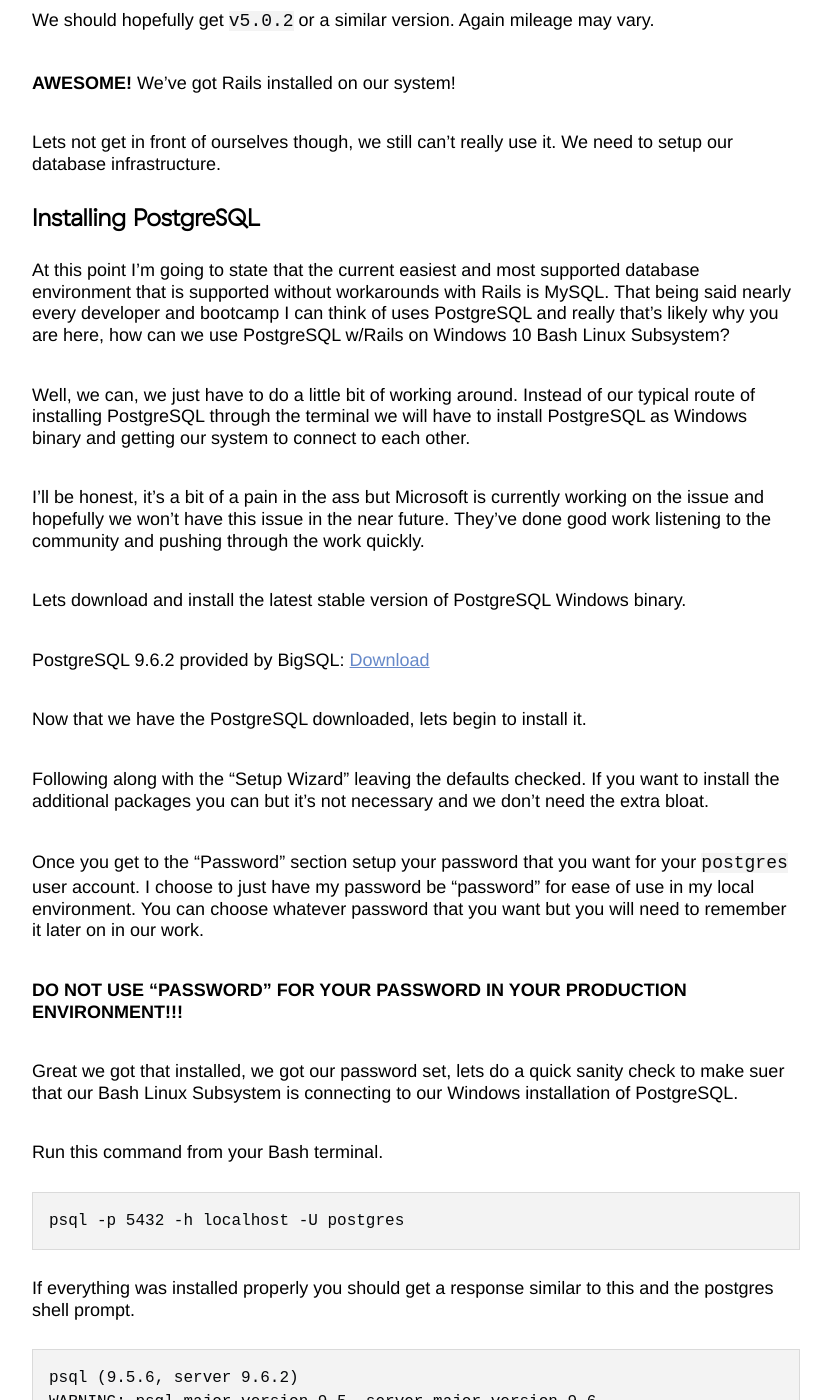
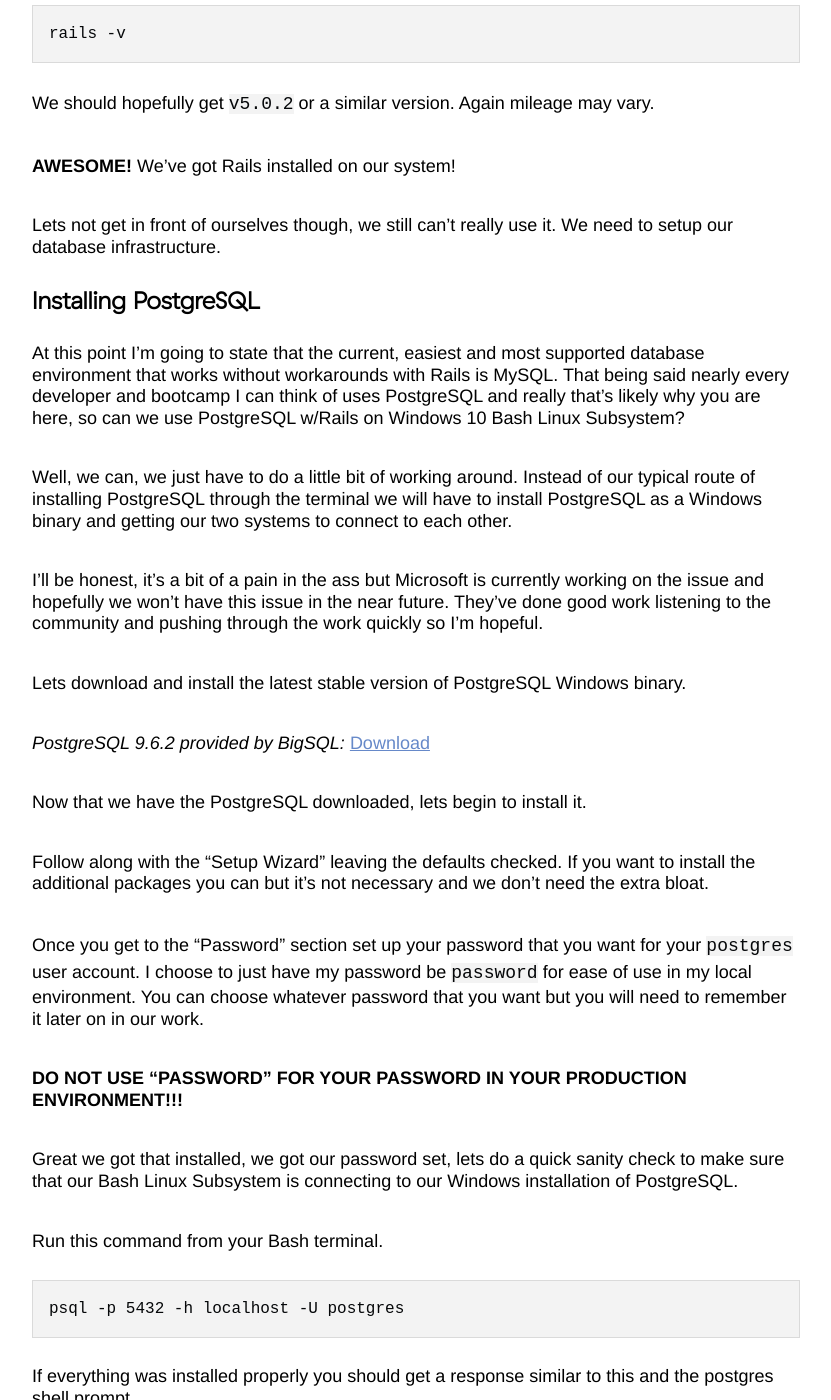
Before and after one commit to colinrubbert/colinrubbert.github.io, a Jekyll site: the page built from _posts/2017-03-28-installing-ruby-on-rails-in-windows-10-with-bash-and-postgresql.md, in a window 1280 px wide and 1400 px high, scrolled down 4189 px. Shown: the whole window, without its empty margins (224-1055 px from the left). Built offline with Jekyll 4.4.1, drawn with Linux system fonts in a browser that asks for light colours; comment, search, counter and statistics services are not loaded; some of the changed text lies outside the part shown.

Commit message:
update installing ruby on rails posting

````diff
--- a/_posts/2017-03-28-installing-ruby-on-rails-in-windows-10-with-bash-and-postgresql.md
+++ b/_posts/2017-03-28-installing-ruby-on-rails-in-windows-10-with-bash-and-postgresql.md
@@ -21,9 +23,13 @@
 sudo apt-get install git-core curl zlib1g-dev build-essential libssl-dev libreadline-dev libyaml-dev libsqlite3-dev sqlite3 libxml2-dev libxslt1-dev libcurl4-openssl-dev python-software-properties libffi-dev postgresql-client-common postgresql-client libpq-dev
 ```
 
-The terminal will likely prompt you to make sure that it's okay to install a specific package, just type `Y` and hit `Enter`. ` After this operation, 6,082 kB of additional disk space will be used. Do you want to continue? [Y/n] Y`
+The terminal will likely prompt you to make sure that it's okay to install a specific package, just type `Y` and hit `Enter`.
 
-That should cover all of the prerequisites that we will need to be installed to continue on with the process. The pre-reqs are required to get Ruby installed and PostgreSQL (which we will be going over a little bit later).
+```bash
+After this operation, 6,082 kB of additional disk space will be used. Do you want to continue? [Y/n] Y
+```
+
+That should cover all of the pre-requisites that we will need to be installed to continue on with the process. The pre-reqs are required to get Ruby installed and PostgreSQL (which we will be going over a little bit later).
 
 ## Installing Ruby
 
@@ -146,25 +152,26 @@
 
 ## Installing PostgreSQL
 
-At this point I'm going to state that the current easiest and most supported database environment that is supported without workarounds with Rails is MySQL. That being said nearly every developer and bootcamp I can think of uses PostgreSQL and really that's likely why you are here, how can we use PostgreSQL w/Rails on Windows 10 Bash Linux Subsystem?
+At this point I'm going to state that the current, easiest and most supported database environment that works without workarounds with Rails is MySQL. That being said nearly every developer and bootcamp I can think of uses PostgreSQL and really that's likely why you are here, so can we use PostgreSQL w/Rails on Windows 10 Bash Linux Subsystem?
 
-Well, we can, we just have to do a little bit of working around. Instead of our typical route of installing PostgreSQL through the terminal we will have to install PostgreSQL as Windows binary and getting our system to connect to each other.
+Well, we can, we just have to do a little bit of working around. Instead of our typical route of installing PostgreSQL through the terminal we will have to install PostgreSQL as a Windows binary and getting our two systems to connect to each other.
 
-I'll be honest, it's a bit of a pain in the ass but Microsoft is currently working on the issue and hopefully we won't have this issue in the near future. They've done good work listening to the community and pushing through the work quickly.
+I'll be honest, it's a bit of a pain in the ass but Microsoft is currently working on the issue and hopefully we won't have this issue in the near future. They've done good work listening to the community and pushing through the work quickly so I'm hopeful.
 
 Lets download and install the latest stable version of PostgreSQL Windows binary.
 
-PostgreSQL 9.6.2 provided by BigSQL: [Download](http://oscg-downloads.s3.amazonaws.com/packages/PostgreSQL-9.6.2-2-win64-bigsql.exe)
+*PostgreSQL 9.6.2 provided by BigSQL:* [Download](http://oscg-downloads.s3.amazonaws.com/packages/PostgreSQL-9.6.2-2-win64-bigsql.exe)
+
 
 Now that we have the PostgreSQL downloaded, lets begin to install it.
 
-Following along with the "Setup Wizard" leaving the defaults checked. If you want to install the additional packages you can but it's not necessary and we don't need the extra bloat.
+Follow along with the "Setup Wizard" leaving the defaults checked. If you want to install the additional packages you can but it's not necessary and we don't need the extra bloat.
 
-Once you get to the "Password" section setup your password that you want for your `postgres` user account. I choose to just have my password be "password" for ease of use in my local environment. You can choose whatever password that you want but you will need to remember it later on in our work.
+Once you get to the "Password" section set up your password that you want for your `postgres` user account. I choose to just have my password be `password` for ease of use in my local environment. You can choose whatever password that you want but you will need to remember it later on in our work.
 
 **DO NOT USE "PASSWORD" FOR YOUR PASSWORD IN YOUR PRODUCTION ENVIRONMENT!!!**
 
-Great we got that installed, we got our password set, lets do a quick sanity check to make suer that our Bash Linux Subsystem is connecting to our Windows installation of PostgreSQL.
+Great we got that installed, we got our password set, lets do a quick sanity check to make sure that our Bash Linux Subsystem is connecting to our Windows installation of PostgreSQL.
 
 Run this command from your Bash terminal.
 
@@ -252,7 +259,9 @@
 
 Lets run our Rails server and make sure everything is working.
 
-`rails s`
+```
+rails s
+```
 
 Now in your browser go the your `localhost:3000` and you should be presented with verification that Rails is indeed running and installed.
 
````
Also changed, not shown: other parts of _posts/2017-03-28-installing-ruby-on-rails-in-windows-10-with-bash-and-postgresql.md (+8 -6 lines), 2 other files.
